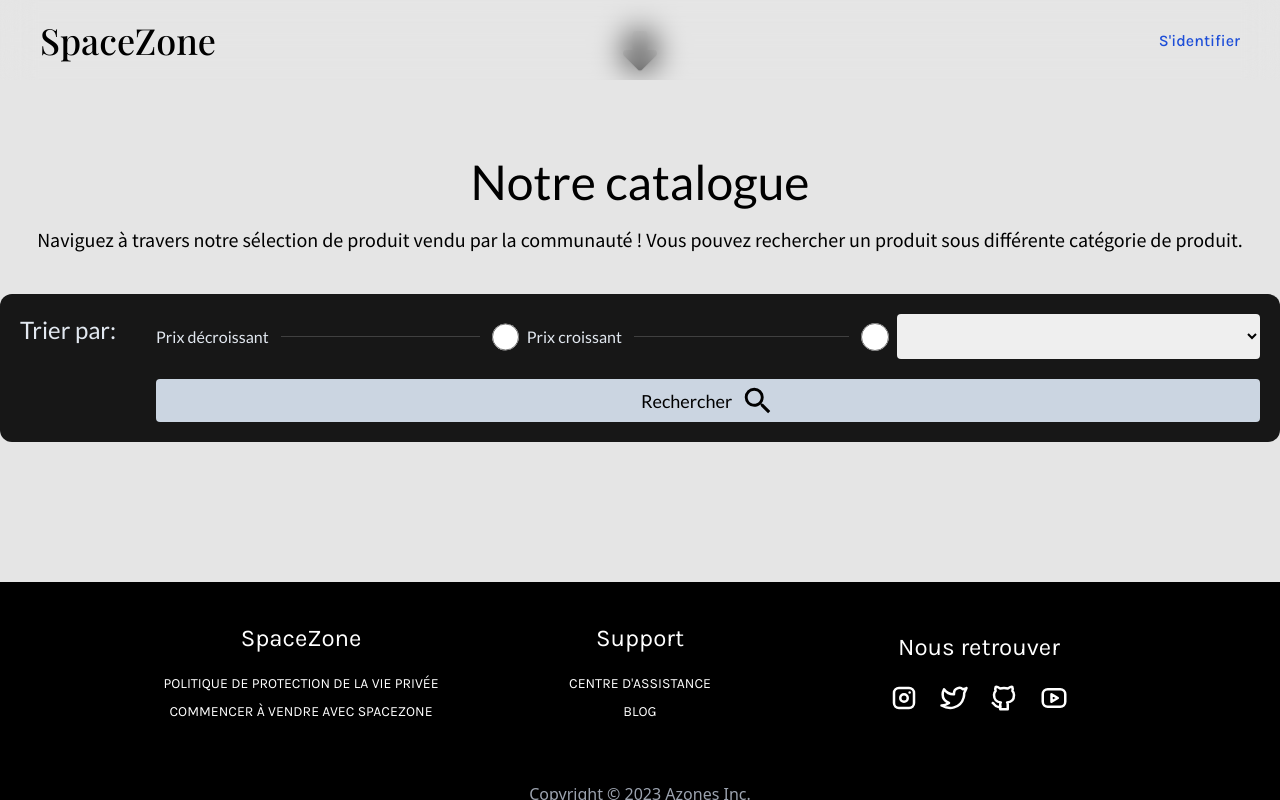
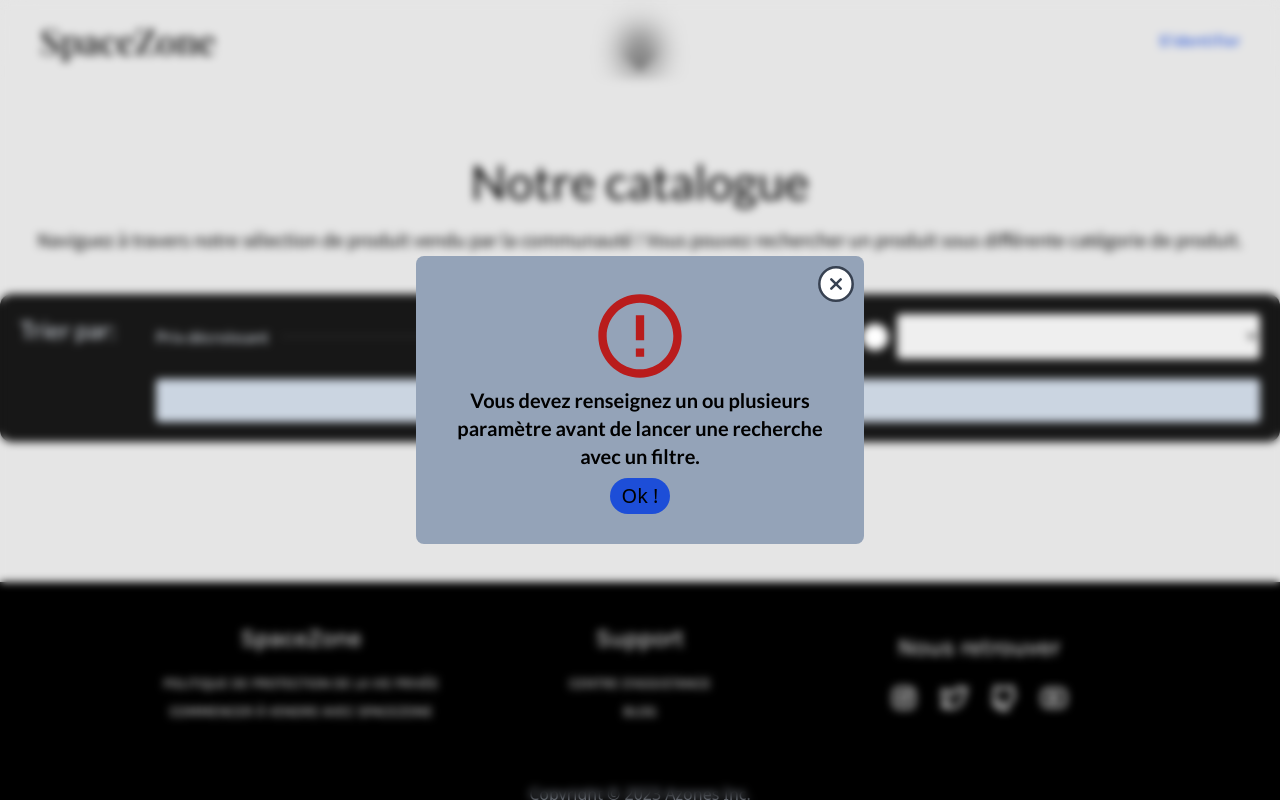
Before and after one commit to Azonesbz/SpaceZone, a React (Vite) app in the folder client/: page /home in a window 1280 px wide. Both pictures are taken after a click on the button "Rechercher". Shown: the part 710-1510 px from the top of the page. Built offline with nearby package versions, Linux system fonts and the light colour scheme; no server answers; a web font is replaced by a local one.

Commit message:
added error when paramters is empty in filter

```diff
--- a/client/src/components/Filter.jsx
+++ b/client/src/components/Filter.jsx
@@ -1,9 +1,12 @@
 import { useRef } from "react"
 import { useDispatch, useSelector } from "react-redux"
 import { filterProduct } from "../actions/product.action"
+import { useState } from "react"
+import Modal from "./modal/Modal"
 
-export default function Filter(){
 
+
+export default function Filter({setErrorFilter}){
     const form = useRef()
     const dispatch = useDispatch()
 
@@ -14,7 +17,11 @@ export default function Filter(){
             crescent: form.current[1].checked,
             category: form.current[2].value,
         }
-        dispatch(filterProduct(data))
+        if ((data.decreasing == false && data.crescent == false) && (data.category == 0)) {
+            setErrorFilter(true)
+        } else {
+            dispatch(filterProduct(data))
+        }
     }
 
     return (
@@ -51,6 +58,7 @@ export default function Filter(){
                     </button>
                 </form>
             </div>
+
         </>
     )
 }
--- a/client/src/components/ProfilNavigation/ProductOnSell.jsx
+++ b/client/src/components/ProfilNavigation/ProductOnSell.jsx
@@ -33,11 +33,15 @@ export default function ProductOnSell() {
                                 return (
                                     <div className="grid grid-cols-12 gap-5 bg-slate-300 mt-5 rounded-xl relative shadow w-full" key={index}>
                                         <div className="col-span-8 p-5">
-                                            <h1 className="text-xl">{product.title}</h1>
+                                            <div className="flex justify-between items-start">
+                                                <h1 className="text-3xl">{product.title}</h1>
+                                                <p className={`lowercase first-letter:uppercase px-3 py-1 font-SourceSansPro text-center opacity-95 rounded-full text-sm ${product.category == "DIVERS" ? "bg-red-300" : product.category == "ACCESSOIRES" ? "bg-green-300" : product.category == "VÊTEMENTS" ? "bg-sky-300" : ""}`}>{product.category}</p>
+
+                                            </div>
                                             <p>{product.description}</p>
                                             <div className="absolute bottom-5">
                                                 <h1 className="text-lg">Vous vendez ce produit à
-                                                    <span className="text-xl"> {product.price}€</span>
+                                                    <span className="text-xl font-bold"> {product.price}€</span>
                                                 </h1>
                                             </div>
                                         </div>
--- a/client/src/pages/Home.jsx
+++ b/client/src/pages/Home.jsx
@@ -6,10 +6,35 @@ import React, { useEffect } from 'react'
 import Pagination from '../components/Pagination'
 import { useState } from 'react'
 import Filter from '../components/Filter'
+import Modal from '../components/modal/Modal'
 
-export default function Home({session}) {
+function Error({ isOpen, onClose }) {
+  return (
+    <>
+      <Modal isOpen={isOpen} onClose={onClose} width={'w-full'} height={'h-72'}>
+        <div className='h-full w-full flex flex-col items-center justify-center p-10'>
+          <div className='flex flex-col items-center'>
+            <svg className='text-red-700' width="100" height="100" fill="currentColor" viewBox="0 0 24 24" xmlns="http://www.w3.org/2000/svg">
+              <path d="M11 15h2v2h-2v-2Zm0-8h2v6h-2V7Zm.99-5C6.47 2 2 6.48 2 12s4.47 10 9.99 10C17.52 22 22 17.52 22 12S17.52 2 11.99 2ZM12 20c-4.42 0-8-3.58-8-8s3.58-8 8-8 8 3.58 8 8-3.58 8-8 8Z"></path>
+            </svg>
+            <h1 className='text-center font-Lato text-xl font-bold'>Vous devez renseignez un ou plusieurs paramètre avant de lancer une recherche avec un filtre.</h1>
+          </div>
+          <button
+          className='bg-blue-700 text-xl rounded-full py-1 px-3 mt-2'
+          onClick={onClose}
+          >
+            Ok !
+          </button>
+        </div>
+      </Modal>
+    </>
+  )
+}
+
+export default function Home({ session }) {
 
   const [page, setPage] = useState(1)
+  const [errorFilter, setErrorFilter] = useState(false)
 
   useEffect(() => {
     const observer = new IntersectionObserver((entries) => {
@@ -42,15 +67,16 @@ export default function Home({session}) {
             <p className='text-xl font-SourceSansPro mt-5 elementHidden'>Naviguez à travers notre sélection de produit vendu par la communauté ! Vous pouvez rechercher un produit sous différente catégorie de produit.</p>
           </div>
           <div className='elementHidden'>
-                <Filter />
+            <Filter setErrorFilter={setErrorFilter} />
           </div>
           <div className='grid grid-cols-6 gap-3 mt-5 elementHidden' >
-                  <Cards page={page}  />
+            <Cards page={page} />
           </div>
           <Pagination setPage={setPage} />
         </section>
         <Footer />
       </div>
+      {errorFilter ? <Error isOpen={errorFilter} onClose={() => setErrorFilter(false)} /> : null}
     </>
   )
 }
--- a/client/src/pages/Profil.jsx
+++ b/client/src/pages/Profil.jsx
@@ -7,7 +7,6 @@ import Footer from "../components/Footer";
 import { useState, useEffect } from "react";
 import { useSelector } from "react-redux";
 import { isEmpty } from "../utils/utils";
-import { Badge } from "flowbite-react";
 
 export default function Profil(){
 
@@ -90,7 +89,7 @@ export default function Profil(){
                             e.target.src = './uploads/profil/default.jpg'; // charge une image alternative
                           }}
                           alt="image de profil"
-                          className="rounded-full mt-5 h-36 w-36"
+                          className="rounded-full mt-5 h-36 w-36 shadow skew-y-0"
                         />
                         <h1 className="mt-3 text-2xl text-center font-semibold font-raleway first-letter:uppercase">{!isEmpty(currentUser) ? currentUser.username : ""}</h1>
                     </header>
```
Lines whose indentation alone changed are shown as unchanged.
